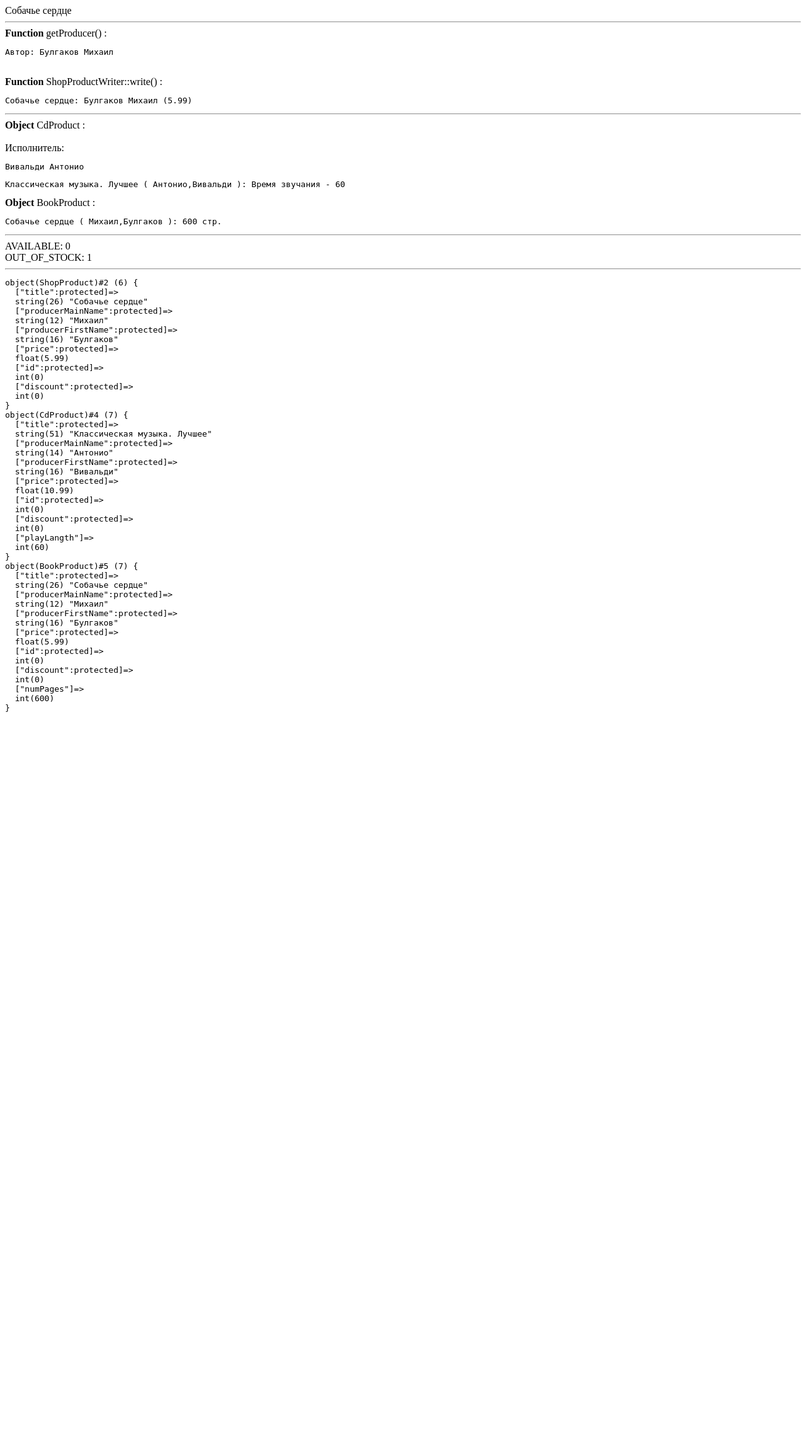
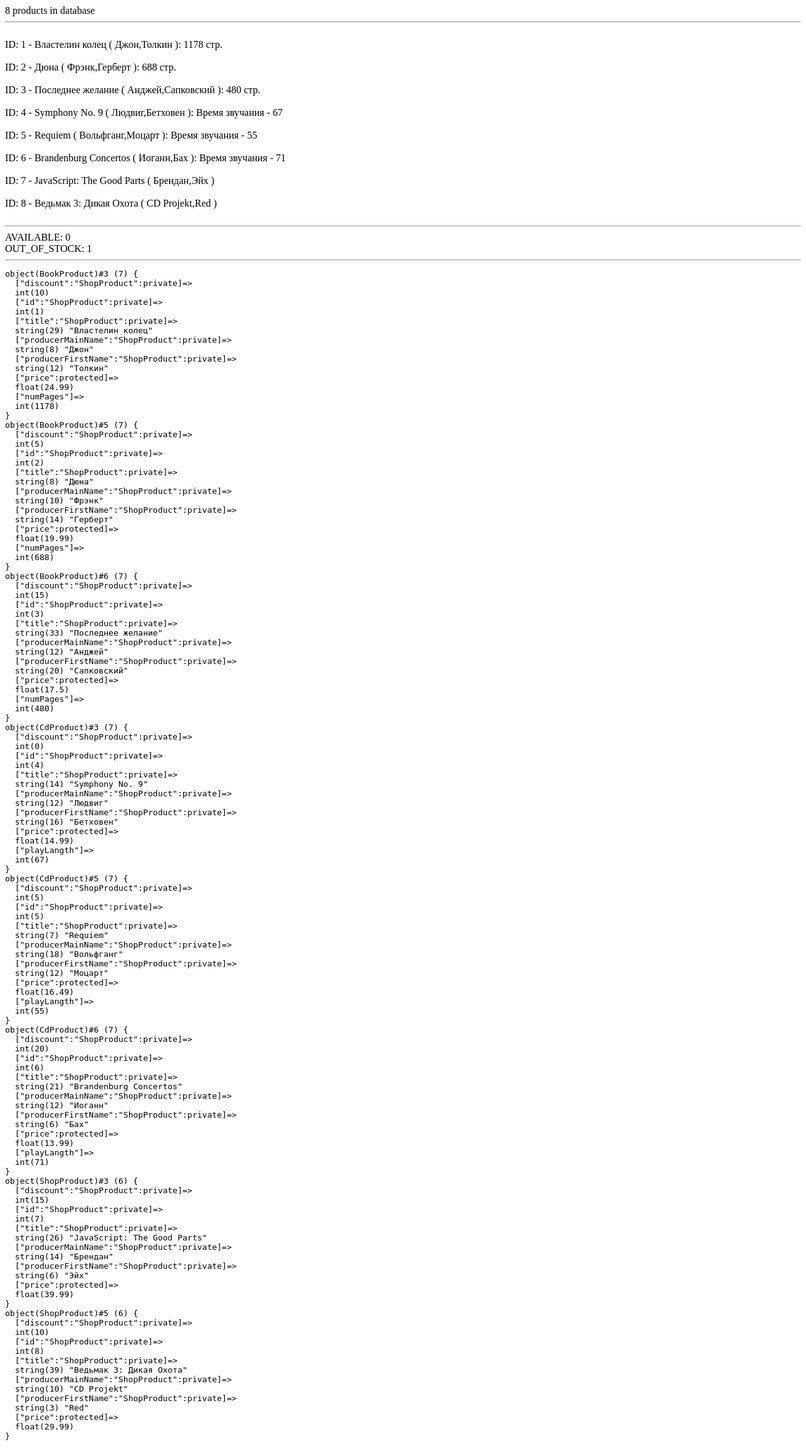
Before and after one commit to kurrurk/PHP-lessons, a PHP site: page /015_constant_properties/index.php in a window 1280 px wide. Shown: the whole page at 63% size. Before the commit the page ends 1130 px from the top, so only its background shows below. Run offline with PHP 8.4, Linux system fonts and the light colour scheme; data comes from the database, SQL or seed files in the repository; both versions use the stored data as it was after the commit.

Commit message:
Lesson 015: Rewrite lesson using modern standards and SQLite, and fix code bugs.

```diff
--- a/015_constant_properties/db.php
+++ b/015_constant_properties/db.php
@@ -1,24 +1,156 @@
 <?php
 
-$driver = "mysql";
-$host = "localhost";
-$db_name = "test";
-$db_user = "root";
-$db_pass = "";
-$charset = "utf8";
-$options = [PDO::ATTR_ERRMODE => PDO::ERRMODE_EXCEPTION];
+$db = new PDO('sqlite:database.sqlite');
 
-try {
-    $pdo = new PDO("$driver:host=$host;dbname=$db_name;charset=$charset", $db_user, $db_pass, $options);
-} catch (PDOException $e) {
-    die('не могу подключиться к базе данных!');
+$db->setAttribute(
+    PDO::ATTR_ERRMODE,
+    PDO::ERRMODE_EXCEPTION
+);
+
+$db->exec('
+    CREATE TABLE IF NOT EXISTS products (
+        id INTEGER PRIMARY KEY AUTOINCREMENT,
+        type TEXT,
+        firstname TEXT,
+        mainname TEXT,
+        title TEXT,
+        price FLOAT,
+        numpages INT,
+        playlength FLOAT,
+        discount INT
+    )
+');
+
+
+$stmt = $db->prepare('
+    INSERT INTO products (
+        type,
+        firstname,
+        mainname,
+        title,
+        price,
+        numpages,
+        playlength,
+        discount
+    )
+    VALUES (
+        :type,
+        :firstname,
+        :mainname,
+        :title,
+        :price,
+        :numpages,
+        :playlength,
+        :discount
+    )
+');
+
+$products = [
+    [
+        'type' => 'book',
+        'firstname' => 'Джон',
+        'mainname' => 'Толкин',
+        'title' => 'Властелин колец',
+        'price' => 24.99,
+        'numpages' => 1178,
+        'playlength' => 0,
+        'discount' => 10,
+    ],
+
+    [
+        'type' => 'book',
+        'firstname' => 'Фрэнк',
+        'mainname' => 'Герберт',
+        'title' => 'Дюна',
+        'price' => 19.99,
+        'numpages' => 688,
+        'playlength' => 0,
+        'discount' => 5,
+    ],
+
+    [
+        'type' => 'book',
+        'firstname' => 'Анджей',
+        'mainname' => 'Сапковский',
+        'title' => 'Последнее желание',
+        'price' => 17.50,
+        'numpages' => 480,
+        'playlength' => 0,
+        'discount' => 15,
+    ],
+
+    [
+        'type' => 'cd',
+        'firstname' => 'Людвиг',
+        'mainname' => 'Бетховен',
+        'title' => 'Symphony No. 9',
+        'price' => 14.99,
+        'numpages' => 0,
+        'playlength' => 67.35,
+        'discount' => 0,
+    ],
+
+    [
+        'type' => 'cd',
+        'firstname' => 'Вольфганг',
+        'mainname' => 'Моцарт',
+        'title' => 'Requiem',
+        'price' => 16.49,
+        'numpages' => 0,
+        'playlength' => 55.20,
+        'discount' => 5,
+    ],
+
+    [
+        'type' => 'cd',
+        'firstname' => 'Иоганн',
+        'mainname' => 'Бах',
+        'title' => 'Brandenburg Concertos',
+        'price' => 13.99,
+        'numpages' => 0,
+        'playlength' => 71.10,
+        'discount' => 20,
+    ],
+    [
+        'type' => 'software',
+        'firstname' => 'Брендан',
+        'mainname' => 'Эйх',
+        'title' => 'JavaScript: The Good Parts',
+        'price' => 39.99,
+        'numpages' => 0,
+        'playlength' => 0,
+        'discount' => 15,
+    ],
+    [
+        'type' => 'game',
+        'firstname' => 'CD Projekt',
+        'mainname' => 'Red',
+        'title' => 'Ведьмак 3: Дикая Охота',
+        'price' => 29.99,
+        'numpages' => 0,
+        'playlength' => 120.0,
+        'discount' => 10,
+    ],
+];
+
+$count = $db
+    ->query('SELECT COUNT(*) FROM products')
+    ->fetchColumn();
+
+if ($count < count($products)) {
+
+    foreach ($products as $product) {
+        $stmt->execute([
+            ':type' => $product['type'],
+            ':firstname' => $product['firstname'],
+            ':mainname' => $product['mainname'],
+            ':title' => $product['title'],
+            ':price' => $product['price'],
+            ':numpages' => $product['numpages'],
+            ':playlength' => $product['playlength'],
+            ':discount' => $product['discount'],
+        ]);
+    }
+
+    echo 'Products inserted!';
 }
-
-$result = $pdo->query('SELECT * FROM products');
-
-while ($row = $result->fetch(PDO::FETCH_ASSOC)) {
-    $str = "<pre>" . $row['id'] . ". -> " . $row['title'] . " (" . $row['type'] . ") " . ": " . $row['firstname'] . " " . $row['mainname'] . " (" . $row['price'] . ")\n" . "</pre>";
-    print $str;
-}
-
-print("Соединение установлено успешно!<br>");
--- a/015_constant_properties/index.php
+++ b/015_constant_properties/index.php
@@ -1,16 +1,22 @@
 <?php
+
+require_once 'db.php';
 
 class ShopProduct
 {
-    protected $title;
-    protected $producerMainName;
-    protected $producerFirstName;
-    protected $price;
-    protected $id = 0;
-    protected $discount = 0;
+    private float|int $discount = 0;
+    private int $id = 0;
 
     public const AVAILABLE = 0;
     public const OUT_OF_STOCK = 1;
+
+    public function __construct(
+        private string $title,
+        private string $producerMainName,
+        private string $producerFirstName,
+        protected float|int $price
+    ) {
+    }
 
     /**
      * @return int
@@ -102,18 +108,6 @@ class ShopProduct
         return $this->id;
     }
 
-    public function __construct(
-        string $title = "Test product",
-        string $producerMainName = "Nachname",
-        string $producerFirstName = "Vorname",
-        float $price = 0
-    ) {
-        $this->title = $title;
-        $this->producerMainName = $producerMainName;
-        $this->producerFirstName = $producerFirstName;
-        $this->price = $price;
-    }
-
     public function getProducer()
     {
         return "{$this->producerFirstName} " . "{$this->producerMainName}";
@@ -125,7 +119,7 @@ class ShopProduct
         $base .= "{$this->producerFirstName} )";
         return $base;
     }
-    public static function getInstance(int $id, \PDO $pdo): ShopProduct
+    public static function getInstance(int $id, \PDO $pdo): ShopProduct|null
     {
         $stmt = $pdo->prepare("SELECT * FROM products WHERE id=?");
         $result = $stmt->execute([$id]);
@@ -135,25 +129,25 @@ class ShopProduct
             return null;
         }
 
-        if ($row['type'] == "книга") {
+        if ($row['type'] == "book") {
             $product = new BookProduct(
                 $row['title'],
                 $row['firstname'],
                 $row['mainname'],
-                (float) $row['price'],
-                (int) $row['numpages']
+                price:(float) $row['price'],
+                numPages:(int) $row['numpages']
             );
-        } elseif ($row['type'] == "диск") {
-            $product = new BookProduct(
+        } elseif ($row['type'] == "cd") {
+            $product = new CdProduct(
                 $row['title'],
                 $row['firstname'],
                 $row['mainname'],
-                (float) $row['price'],
-                (int) $row['playlength']
+                price:(float) $row['price'],
+                playLangth: (int) $row['playlength']
             );
         } else {
             $firstname = (is_null($row['firstname'])) ? "" : $row['firstname'];
-            $product = new BookProduct(
+            $product = new ShopProduct(
                 $row['title'],
                 $firstname,
                 $row['mainname'],
@@ -174,7 +168,7 @@ class CdProduct extends ShopProduct
         string $title = "Test product",
         string $producerMainName = "Nachname",
         string $producerFirstName = "Vorname",
-        int $playLangth = 0,
+        int|float $playLangth = 0,
         float $price = 0
     ) {
         parent::__construct(
@@ -195,8 +189,7 @@ class CdProduct extends ShopProduct
 
     public function getSummaryLine()
     {
-        $base = "{$this->title} ( {$this->producerMainName},";
-        $base .= "{$this->producerFirstName} )";
+        $base = parent::getSummaryLine();
         $base .= ": Время звучания - {$this->playLangth}";
         return $base;
     }
@@ -233,8 +226,7 @@ class BookProduct extends ShopProduct
 
     public function getSummaryLine()
     {
-        $base = "{$this->title} ( {$this->producerMainName},";
-        $base .= "{$this->producerFirstName} )";
+        $base = parent::getSummaryLine();
         $base .= ": {$this->numPages} стр.";
         return $base;
     }
@@ -253,64 +245,39 @@ class ShopProductWriter
 
 // тело программы
 
-$product1 = new ShopProduct(
-    "Cобачье сердце",
-    "Михаил",
-    "Булгаков",
-    5.99,
-);
-$writer = new ShopProductWriter();
+if (isset($db)) {
 
-print $product1->getTitle() . "<br>";
+    $stmt = $db->query('SELECT id FROM products');
 
-print "<hr>";
+    $ids = $stmt->fetchAll(PDO::FETCH_COLUMN);
 
-print "<b>Function</b> getProducer() : <br>";
+    echo count($ids) . " products in database<br>";
 
-print "<pre>Автор: " . $product1->getProducer() ."</pre><br>";
+    print "<hr>";
 
-print "<b>Function</b> ShopProductWriter::write() : <br>";
+    foreach ($ids as $id) {
+        echo "<br>ID: $id - ";
+        $shopProduct = ShopProduct::getInstance($id, $db);
+        if (!is_null($shopProduct)) {
+            echo $shopProduct->getSummaryLine() . "<br>";
+        }
+    }
 
-$writer->write($product1);
+    print "<br><hr>";
 
-print "<hr>";
+    print "AVAILABLE: " . ShopProduct::AVAILABLE . "<br>";
 
-print "<b>Object</b> CdProduct : <br><br>";
+    print "OUT_OF_STOCK: " . ShopProduct::OUT_OF_STOCK . "<br>";
 
-$product2 = new CdProduct(
-    "Классическая музыка. Лучшее",
-    "Антонио",
-    "Вивальди",
-    60.33,
-    10.99,
-);
+    print "<hr>";
 
-print "Исполнитель: <pre>{$product2->getProducer()}</pre>\n";
+    echo "<pre>";
+    foreach ($ids as $id) {
+        $shopProduct = ShopProduct::getInstance($id, $db);
+        if (!is_null($shopProduct)) {
+            var_dump($shopProduct);
+        }
+    }
+    echo "</pre>";
 
-print "<pre>{$product2->getSummaryLine()}</pre>\n";
-
-print "<b>Object</b> BookProduct : <br>";
-
-$product3 = new BookProduct(
-    "Cобачье сердце",
-    "Михаил",
-    "Булгаков",
-    600,
-    5.99
-);
-
-print "<pre>{$product3->getSummaryLine()}</pre>\n";
-
-print "<hr>";
-
-print "AVAILABLE: " . ShopProduct::AVAILABLE . "<br>";
-
-print "OUT_OF_STOCK: " . ShopProduct::OUT_OF_STOCK . "<br>";
-
-print "<hr>";
-
-echo "<pre>";
-var_dump($product1);
-var_dump($product2);
-var_dump($product3);
-echo "</pre>";
+}
```
Also changed, not shown: 015_constant_properties/db-old.php (added, +24 -0 lines), 015_constant_properties/database.sqlite (added).
